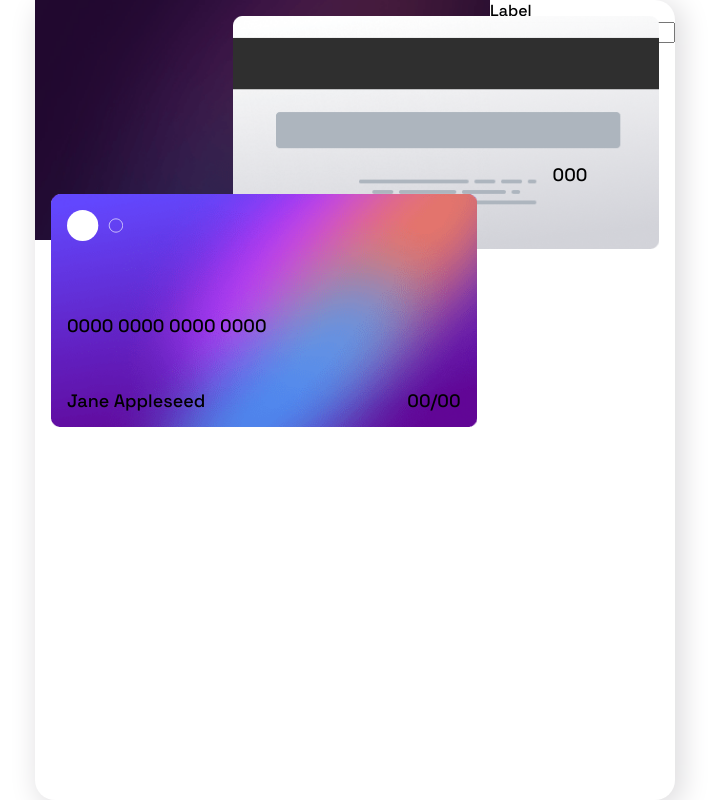
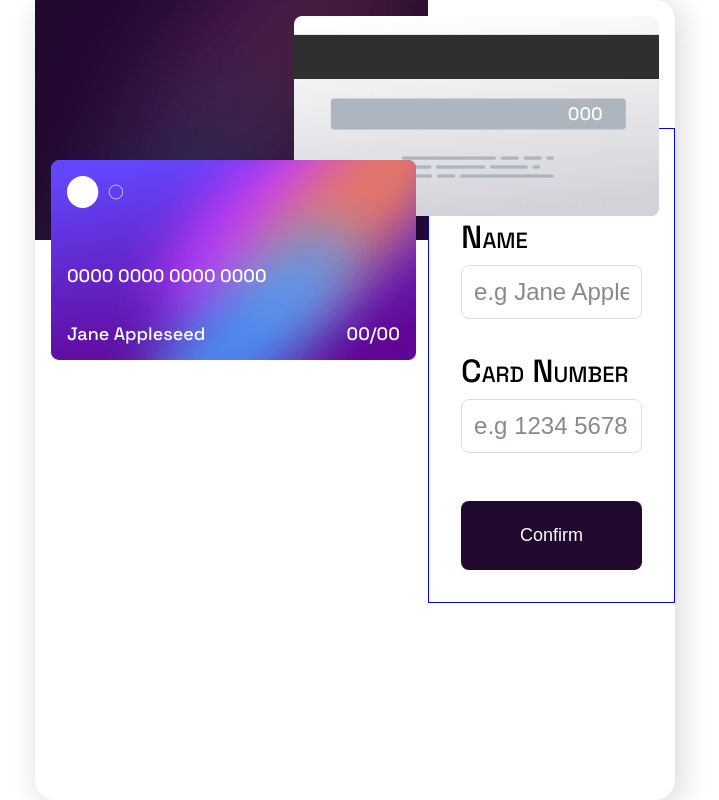
Before and after one commit to Annalisa11/interactive-card-details-form, a React (Create React App) app: page / in a window 1280 px wide. Shown: the whole page, without its empty margins (285-1004 px from the left). Built offline with nearby package versions, Linux system fonts and the light colour scheme.

Commit message:
added some components

```diff
--- a/src/App.scss
+++ b/src/App.scss
@@ -38,53 +38,9 @@
   height: 15rem;
 }
 
-.cards {
-  position: absolute;
-  top: 2rem;
-  margin-right: auto;
-  margin-left: auto;
-  left: 1rem;
-  right: 1rem;
-  display: flex;
-  flex-direction: column;
-
-  @media (min-width: 480px) {
-    top: 1rem;
-  }
-  .card-front {
-    @include card("./images/bg-card-front.png");
-    position: relative;
-    top: -3.5rem;
-    padding: 1rem;
-    display: flex;
-    flex-direction: column;
-    justify-content: space-between;
-
-    img {
-      height: 60%;
-    }
-
-    .lower-row {
-      display: flex;
-      flex-direction: row;
-      justify-content: space-between;
-    }
-  }
-
-  .card-back {
-    @include card("./images/bg-card-back.png");
-    align-self: flex-end;
-    position: relative;
-
-    .pin {
-      position: absolute;
-      top: 63%;
-      left: 75%;
-    }
-  }
-
-  .form {
-    border: 1px solid blue;
-    align-items: center;
-  }
+.form {
+  border: 1px solid blue;
+  align-items: center;
+  margin-top: 8rem;
+  padding: 2rem;
 }
--- a/src/App.tsx
+++ b/src/App.tsx
@@ -1,38 +1,29 @@
 import "./App.scss";
-import mobileImgae from "./images/bg-main-mobile.png";
-import Logo from "./images/card-logo.svg";
+import Button from "./components/Button";
+import Cards from "./components/Cards";
+import InputField from "./components/InputField/InputField";
 
 function App() {
   return (
     <div className='app'>
       <div className='container'>
         <div className='banner'></div>
-        <div className='cards'>
-          <div className='card-back'>
-            <p className='pin'>000</p>
-          </div>
-          <div className='card-front'>
-            <div className='circles'>
-              <img src={Logo} />
-            </div>
-            <div>
-              <p className='iban'>0000 0000 0000 0000</p>
-            </div>
-            <div className='lower-row'>
-              <p className='name'>Jane Appleseed</p>
-              <p className='date'>00/00</p>
-            </div>
-          </div>
-        </div>
+        <Cards />
         <div className='card-form'>
           <form className='form'>
-            <div className='inputfield'>
-              <label htmlFor='name'>Label</label>
-              <input type='text' name='name' />
-            </div>
-            <button type='submit' className='button'>
-              Confirm
-            </button>
+            <InputField
+              label='Cardholder Name'
+              use='name'
+              type='text'
+              placeholder='e.g Jane Appleseed'
+            />
+            <InputField
+              label='Card Number'
+              use='iban'
+              type={"text"}
+              placeholder='e.g 1234 5678 9123 0000'
+            />
+            <Button label='Confirm' />
           </form>
         </div>
       </div>
--- a/src/General.scss
+++ b/src/General.scss
@@ -20,7 +20,7 @@
   aspect-ratio: 1.82 / 1;
 
   @media (min-width: 480px) {
-    width: 70%;
+    width: 60%;
   }
 }
 
@@ -70,6 +70,7 @@ h1 {
 }
 
 // Extensions
-%gradient-background {
-  background: linear-gradient(0dg, $gradient-one, $gradient-two);
+.gradient-background {
+  background: linear-gradient(0deg, $gradient-one 0%, $gradient-two 100%);
+  cursor: pointer;
 }
--- /dev/null
+++ b/src/components/Button/Button.scss
@@ -0,0 +1,21 @@
+@import "../../General.scss";
+
+.button {
+  padding: 1.5rem;
+  border-radius: 8px;
+  text-align: center;
+  background-color: $neutral-very-dark;
+  margin-top: 2rem;
+  border: 0;
+  color: $white;
+  font-size: large;
+  width: 100%;
+
+  &:hover {
+    @extend .gradient-background;
+  }
+
+  .label {
+    color: $white;
+  }
+}
--- /dev/null
+++ b/src/components/Button/Button.tsx
@@ -0,0 +1,15 @@
+import "./Button.scss";
+
+type Props = {
+  label: string;
+};
+
+const Button = ({ label }: Props): JSX.Element => {
+  return (
+    <button type='submit' className='button'>
+      {label}
+    </button>
+  );
+};
+
+export default Button;
--- /dev/null
+++ b/src/components/Button/index.ts
@@ -0,0 +1,3 @@
+import Button from "./Button";
+
+export default Button;
--- /dev/null
+++ b/src/components/Cards/Cards.scss
@@ -0,0 +1,48 @@
+@import "../../General.scss";
+
+.cards {
+  position: absolute;
+  top: 2rem;
+  margin-right: auto;
+  margin-left: auto;
+  left: 1rem;
+  right: 1rem;
+  display: flex;
+  flex-direction: column;
+  color: $white;
+
+  @media (min-width: 480px) {
+    top: 1rem;
+  }
+  .card-front {
+    @include card("./images/bg-card-front.png");
+    position: relative;
+    top: -3.5rem;
+    padding: 1rem;
+    display: flex;
+    flex-direction: column;
+    justify-content: space-between;
+
+    img {
+      height: 60%;
+    }
+
+    .lower-row {
+      display: flex;
+      flex-direction: row;
+      justify-content: space-between;
+    }
+  }
+
+  .card-back {
+    @include card("./images/bg-card-back.png");
+    align-self: flex-end;
+    position: relative;
+
+    .pin {
+      position: absolute;
+      top: 43%;
+      left: 75%;
+    }
+  }
+}
--- /dev/null
+++ b/src/components/Cards/Cards.tsx
@@ -0,0 +1,29 @@
+import React from "react";
+import "./Cards.scss";
+import Logo from "../../images/card-logo.svg";
+
+type Props = {};
+
+const Cards = ({}: Props): JSX.Element => {
+  return (
+    <div className='cards'>
+      <div className='card-back'>
+        <p className='pin'>000</p>
+      </div>
+      <div className='card-front'>
+        <div className='circles'>
+          <img src={Logo} />
+        </div>
+        <div>
+          <p className='iban'>0000 0000 0000 0000</p>
+        </div>
+        <div className='lower-row'>
+          <p className='name'>Jane Appleseed</p>
+          <p className='date'>00/00</p>
+        </div>
+      </div>
+    </div>
+  );
+};
+
+export default Cards;
--- /dev/null
+++ b/src/components/Cards/index.ts
@@ -0,0 +1,3 @@
+import Cards from "./Cards";
+
+export default Cards;
--- /dev/null
+++ b/src/components/InputField/InputField.scss
@@ -0,0 +1,24 @@
+@import "../../General.scss";
+
+.inputfield {
+  padding: 1rem 0;
+
+  label {
+    display: block;
+    font-size: xx-large;
+    font-variant: small-caps;
+  }
+
+  input {
+    font-size: 1.5em;
+    padding: 0.5em;
+    border: 1px solid $neutral-light;
+    border-radius: 8px;
+    width: 100%;
+    margin-top: 0.5rem;
+
+    &::placeholder {
+      color: $neutral-dark;
+    }
+  }
+}
--- /dev/null
+++ b/src/components/InputField/InputField.tsx
@@ -0,0 +1,19 @@
+import "./InputField.scss";
+
+type Props = {
+  label: string;
+  placeholder?: string;
+  use: string;
+  type: string;
+};
+
+const InputField = ({ label, placeholder, use, type }: Props): JSX.Element => {
+  return (
+    <div className='inputfield'>
+      <label htmlFor={`${use}`}>{label}</label>
+      <input type={`${type}`} name={`${use}`} placeholder={`${placeholder}`} />
+    </div>
+  );
+};
+
+export default InputField;
--- /dev/null
+++ b/src/components/InputField/index.ts
@@ -0,0 +1,3 @@
+import InputField from "./InputField";
+
+export default InputField;
```
